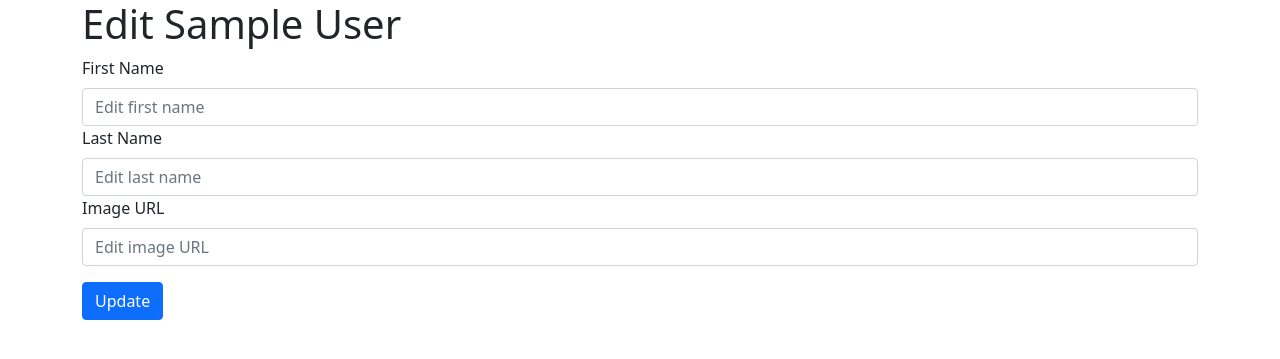
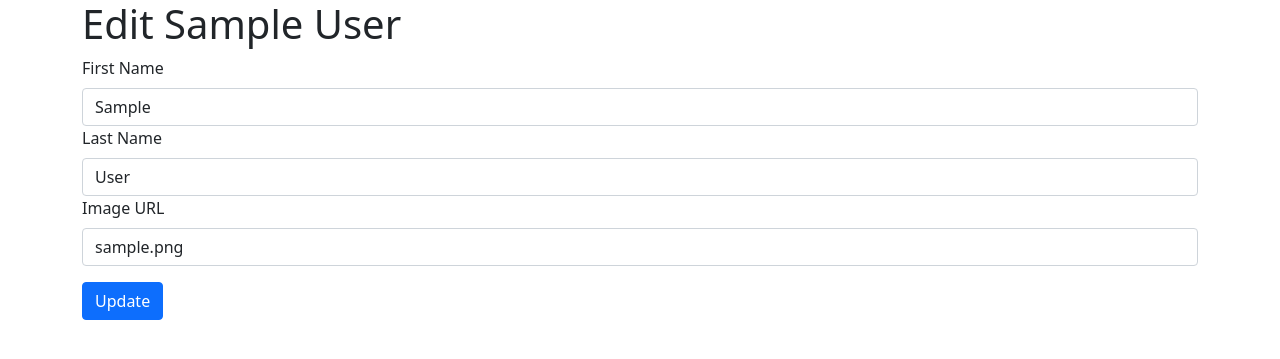
Before and after one commit to VirginiaWu11/23_1_flask-blogly-exercise, a Flask app: page /1/edit in a window 1280 px wide. Shown: the top 359 px of the page. Run offline with Flask 2, Linux system fonts and the light colour scheme; tables that the repository leaves empty hold one stand-in row (values such as "Sample post").

Commit message:
update form input values

```diff
--- a/templates/edituser.html
+++ b/templates/edituser.html
@@ -14,6 +14,7 @@
         name="first_name"
         id="first_name"
         placeholder="Edit first name"
+        value="{{user.first_name}}"
         class="form-control"
       />
     </div>
@@ -24,6 +25,7 @@
         name="last_name"
         id="last_name"
         placeholder="Edit last name"
+        value="{{user.last_name}}"
         class="form-control"
       />
     </div>
@@ -34,6 +36,7 @@
         name="img_url"
         id="img_url"
         placeholder="Edit image URL"
+        value="{{user.image_url}}"
         class="form-control"
       />
       <button class="btn btn-primary my-3">Update</button>
```
